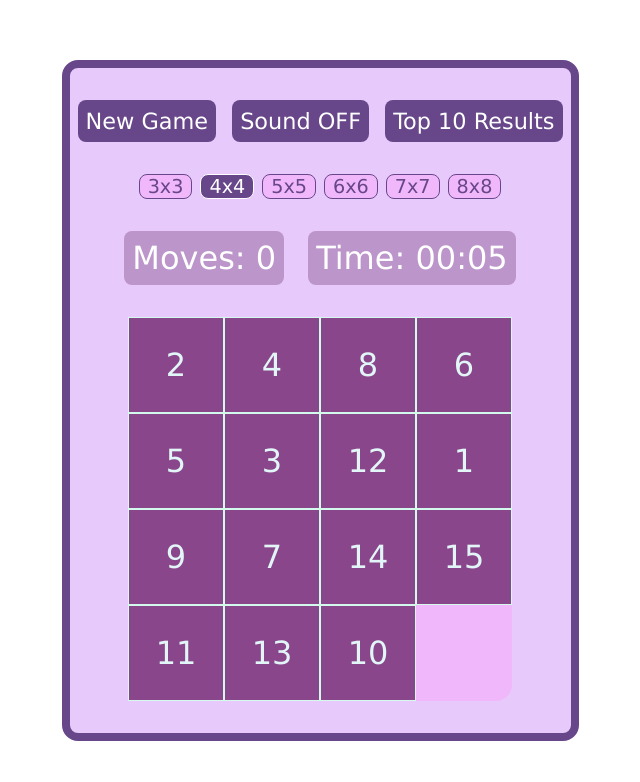
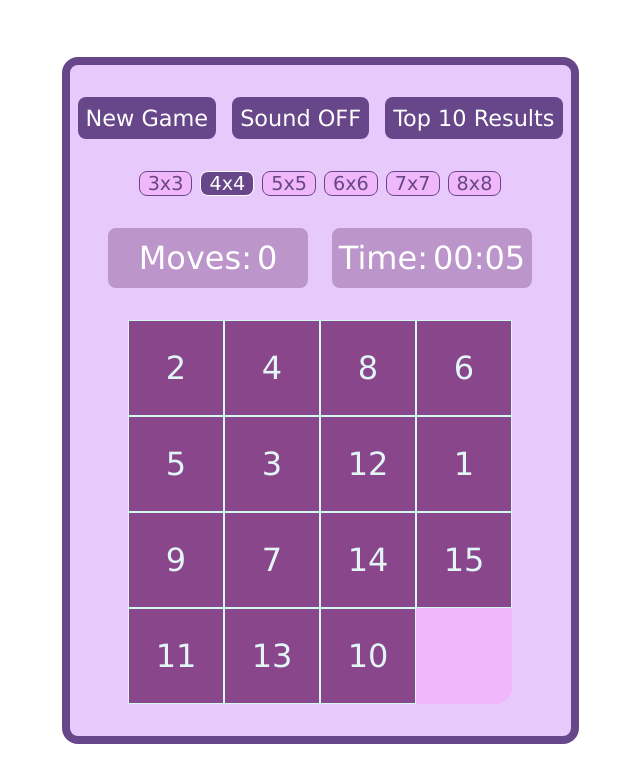
Before and after one commit to zilola08/fifteen-puzzle-game, a plain HTML site: page index.html in a window 1280 px wide. Shown: the whole page, without its empty margins (320-960 px from the left). Drawn offline with Linux system fonts and the light colour scheme; a web font is replaced by a local one.

Commit message:
fix: restyle controls

```diff
--- a/app.js
+++ b/app.js
@@ -156,6 +156,7 @@ soundButton.addEventListener("click",function () {
     soundButton.innerHTML = "Sound ON";
     soundButton.classList.remove("sound-on")
   } else {
+    newPuzzle.audio.volume = 0.3;
     soundButton.innerHTML = "Sound OFF";
     soundButton.classList.add("sound-on")
   }
--- a/style.css
+++ b/style.css
@@ -78,11 +78,17 @@ body {
 
 .moves,
 .time {
+    width: 200px;
+    height: 60px;
     padding: 0.5rem;
     border: none;
     color: white;
     background-color: rgb(188, 149, 203);
     border-radius: 0.5rem;
+    display: flex;
+    justify-content: center;
+    align-items: center;
+    gap: 5px;
 }
 
 .size-box {
```
